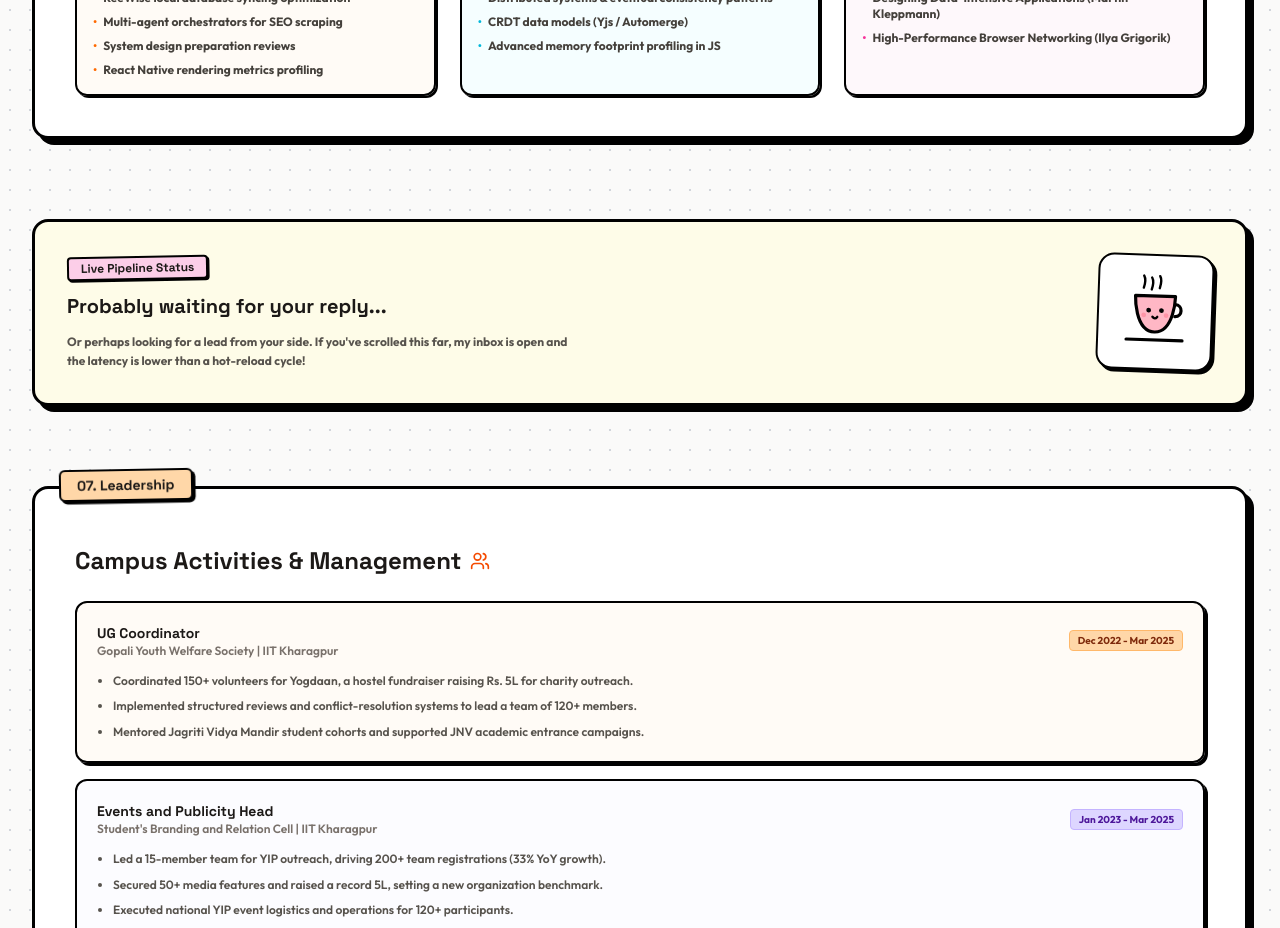
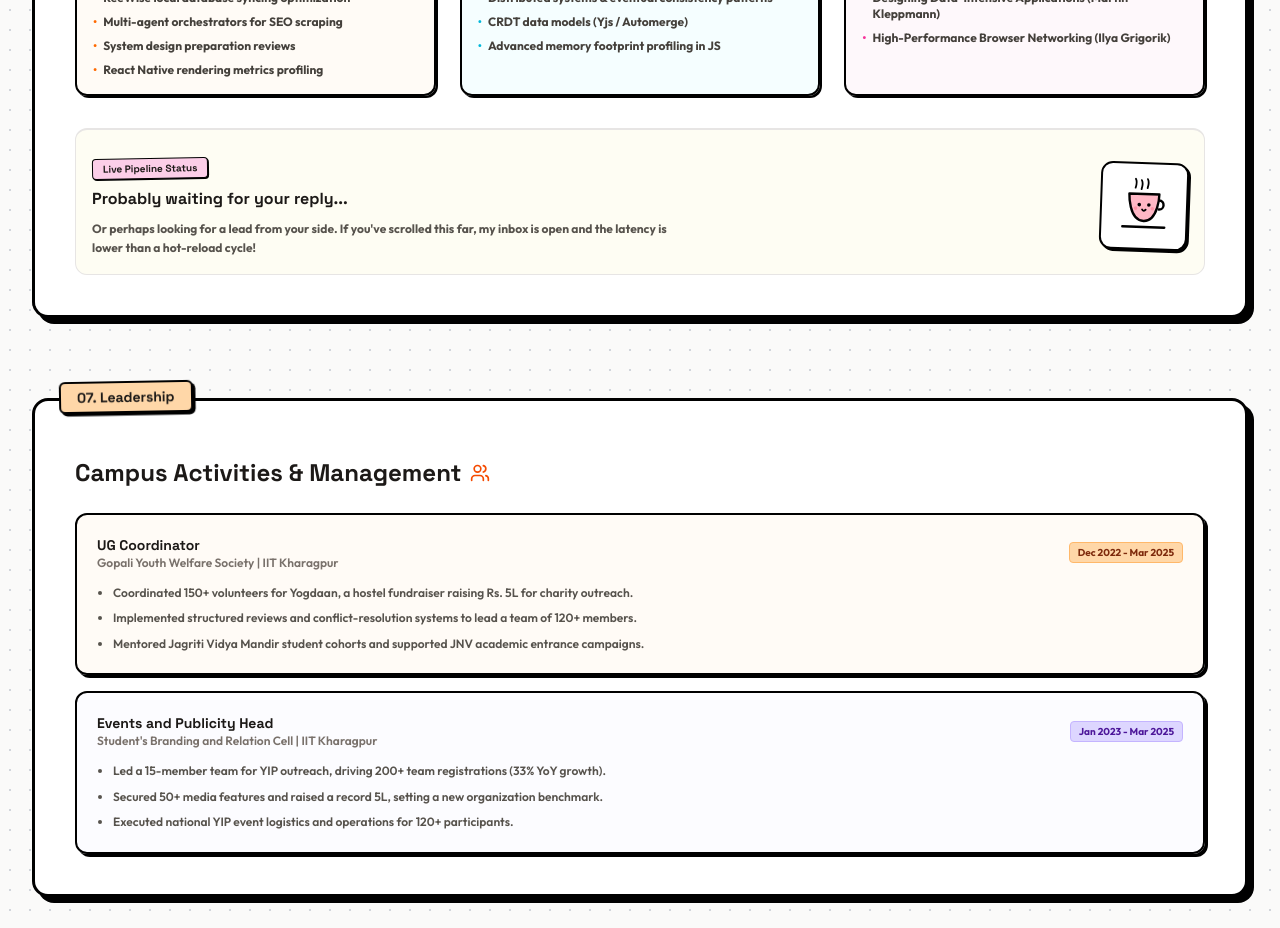
Before and after one commit to MohitPant2803/myPortfolio, a Next.js app: page / in a window 1280 px wide. Shown: the part 5480-6408 px from the top of the page. Built offline with nearby package versions, Linux system fonts and the light colour scheme.

Commit message:
Move witty status card inside What I'm Doing Now section card

```diff
--- a/src/app/page.tsx
+++ b/src/app/page.tsx
@@ -821,27 +821,23 @@ export default function Home() {
               </ul>
             </div>
           </div>
-        </div>
-      </section>
 
-      {/* PIPELINE STATUS SECTION */}
-      <section className="mb-20 scroll-mt-6">
-        <div className="border-3 border-black bg-yellow-50 rounded-2xl p-6 sm:p-8 shadow-[6px_6px_0px_#000] flex flex-col md:flex-row items-center gap-6 relative overflow-hidden">
-          <div className="flex-1 space-y-3">
-            <div className="inline-block bg-pink-200 border-2 border-black px-3 py-0.5 rounded font-space-grotesk font-black text-xs shadow-[1.5px_1.5px_0px_#000] rotate-[-1deg]">
+          <div className="border-t-2 border-black pt-6 mt-8 flex flex-col md:flex-row items-center gap-6 bg-yellow-50/50 p-4 rounded-xl border border-stone-200">
+            <div className="flex-1 space-y-2 text-left">
+              <div className="inline-block bg-pink-200 border border-black px-2.5 py-0.5 rounded font-space-grotesk font-black text-[10px] shadow-[1px_1px_0px_#000] rotate-[-1deg]">
                 Live Pipeline Status
               </div>
-            <h3 className="text-xl font-space-grotesk font-black text-stone-900">
+              <h4 className="text-base font-space-grotesk font-black text-stone-900">
                 Probably waiting for your reply...
-            </h3>
-            <p className="text-stone-600 font-bold text-xs leading-relaxed max-w-lg">
+              </h4>
+              <p className="text-stone-600 font-bold text-xs leading-relaxed max-w-xl">
                 Or perhaps looking for a lead from your side. If you've scrolled this far, my inbox is open and the latency is lower than a hot-reload cycle!
               </p>
             </div>
 
-          <div className="shrink-0 flex items-center justify-center p-4 border-2 border-black bg-white rounded-2xl shadow-[3px_3px_0px_#000] rotate-[2deg]">
+            <div className="shrink-0 flex items-center justify-center p-3 border-2 border-black bg-white rounded-xl shadow-[2px_2px_0px_#000] rotate-[2deg]">
               {/* Cute Sketchbook Coffee Cup SVG */}
-            <svg width="80" height="80" viewBox="0 0 100 100" fill="none" className="transform hover:scale-110 transition-transform cursor-pointer">
+              <svg width="60" height="60" viewBox="0 0 100 100" fill="none" className="transform hover:scale-110 transition-transform cursor-pointer">
                 {/* Steam */}
                 <path d="M35,20 Q38,10 35,5" stroke="black" strokeWidth="3" strokeLinecap="round" />
                 <path d="M45,22 Q48,12 45,7" stroke="black" strokeWidth="3" strokeLinecap="round" />
@@ -867,6 +863,7 @@ export default function Home() {
                 {/* Coffee shadow / desk line */}
                 <path d="M15,85 L85,85" stroke="black" strokeWidth="4" strokeLinecap="round" />
               </svg>
+            </div>
           </div>
         </div>
       </section>
```
Lines whose indentation alone changed are shown as unchanged.
